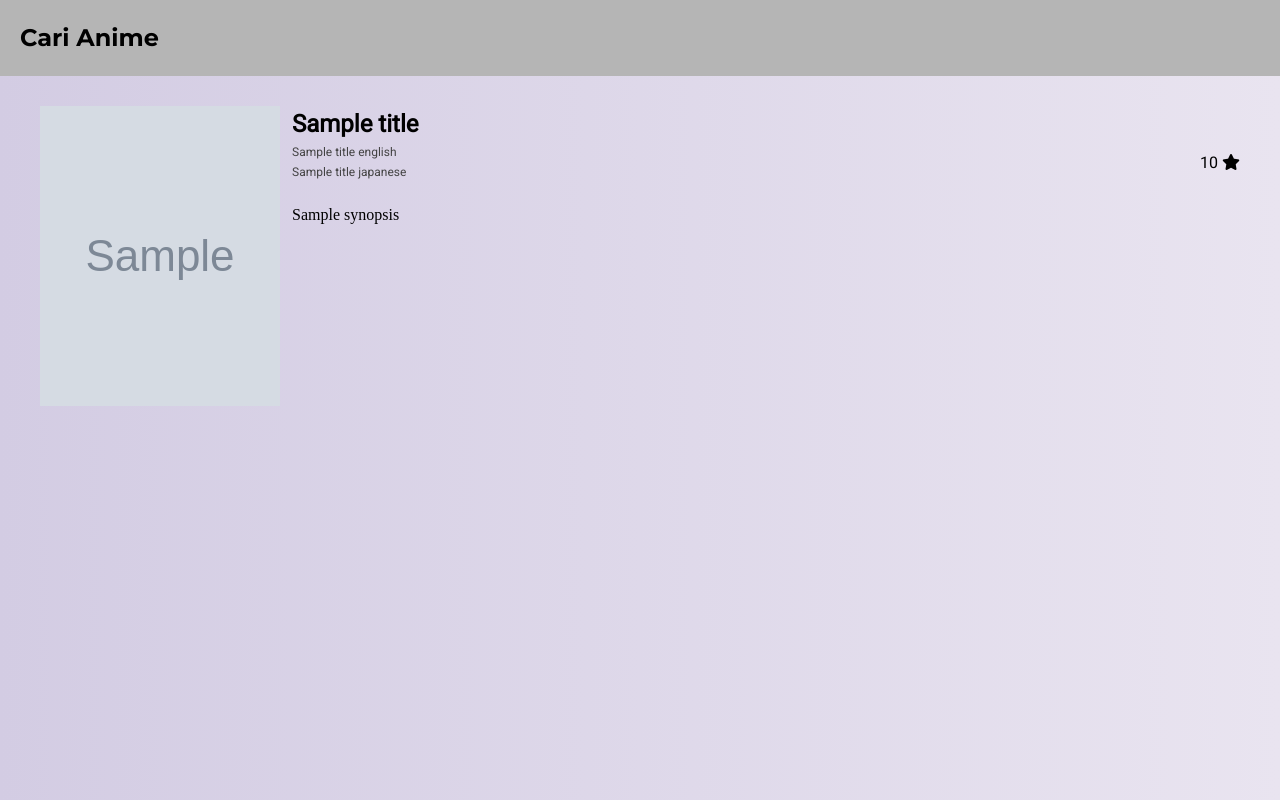
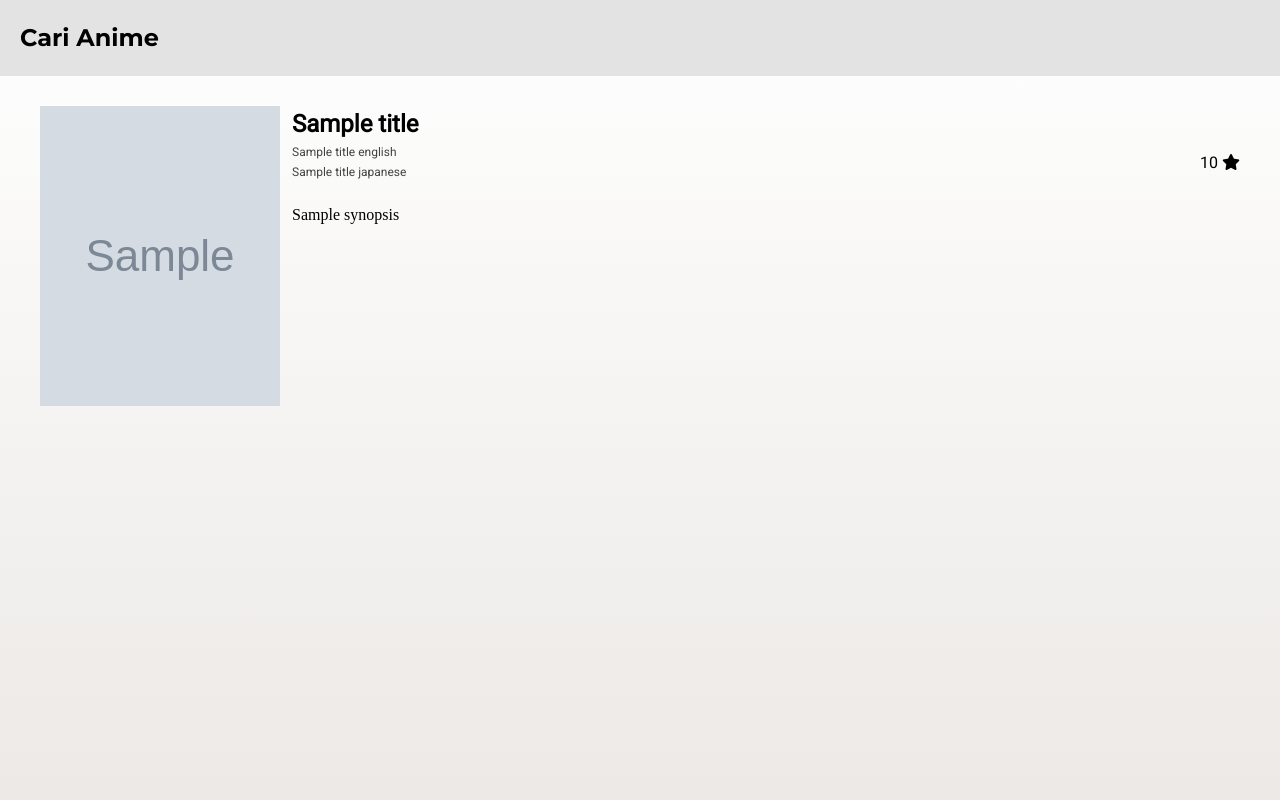
Before and after one commit to gemaaaaaa/cari-anime, a CodeIgniter app: the page made by application/views/V_AnimeDetail.php in a window 1280 px wide. Run offline with CodeIgniter, Linux system fonts and the light colour scheme; the template is opened without the code that fills it: most values are stand-ins (such as "Sample title", 1, 10 or a date in 2020); grey boxes marked "Sample" are stand-in pictures; some libraries are stand-ins or nearby versions; some web fonts are replaced.

Commit message:
refactor: change base color

```diff
--- a/assets/css/animedetail.css
+++ b/assets/css/animedetail.css
@@ -1,11 +1,11 @@
 body {
-    background: #D3CCE3;
-    background: -webkit-linear-gradient(to left, #E9E4F0, #D3CCE3);
-    background: linear-gradient(to left, #E9E4F0, #D3CCE3);
+    background: #ECE9E6;
+    background: -webkit-linear-gradient(to bottom, #FFFFFF, #ECE9E6);
+    background: linear-gradient(to bottom, #FFFFFF, #ECE9E6);
 }
 
 nav {
-    background-color: #b5b5b5;
+    background-color: #e3e3e3;
     display: flex;
     justify-content: space-between;
     font-family: 'Montserrat', sans-serif;
--- a/assets/css/index.css
+++ b/assets/css/index.css
@@ -1,7 +1,7 @@
 body {
-    background: #D3CCE3;
-    background: -webkit-linear-gradient(to left, #E9E4F0, #D3CCE3);
-    background: linear-gradient(to left, #E9E4F0, #D3CCE3);
+    background: #ECE9E6;
+    background: -webkit-linear-gradient(to bottom, #FFFFFF, #ECE9E6);
+    background: linear-gradient(to bottom, #FFFFFF, #ECE9E6);
     color: rgb(0, 0, 0);
     display: flex;
     flex-direction: column;
```
